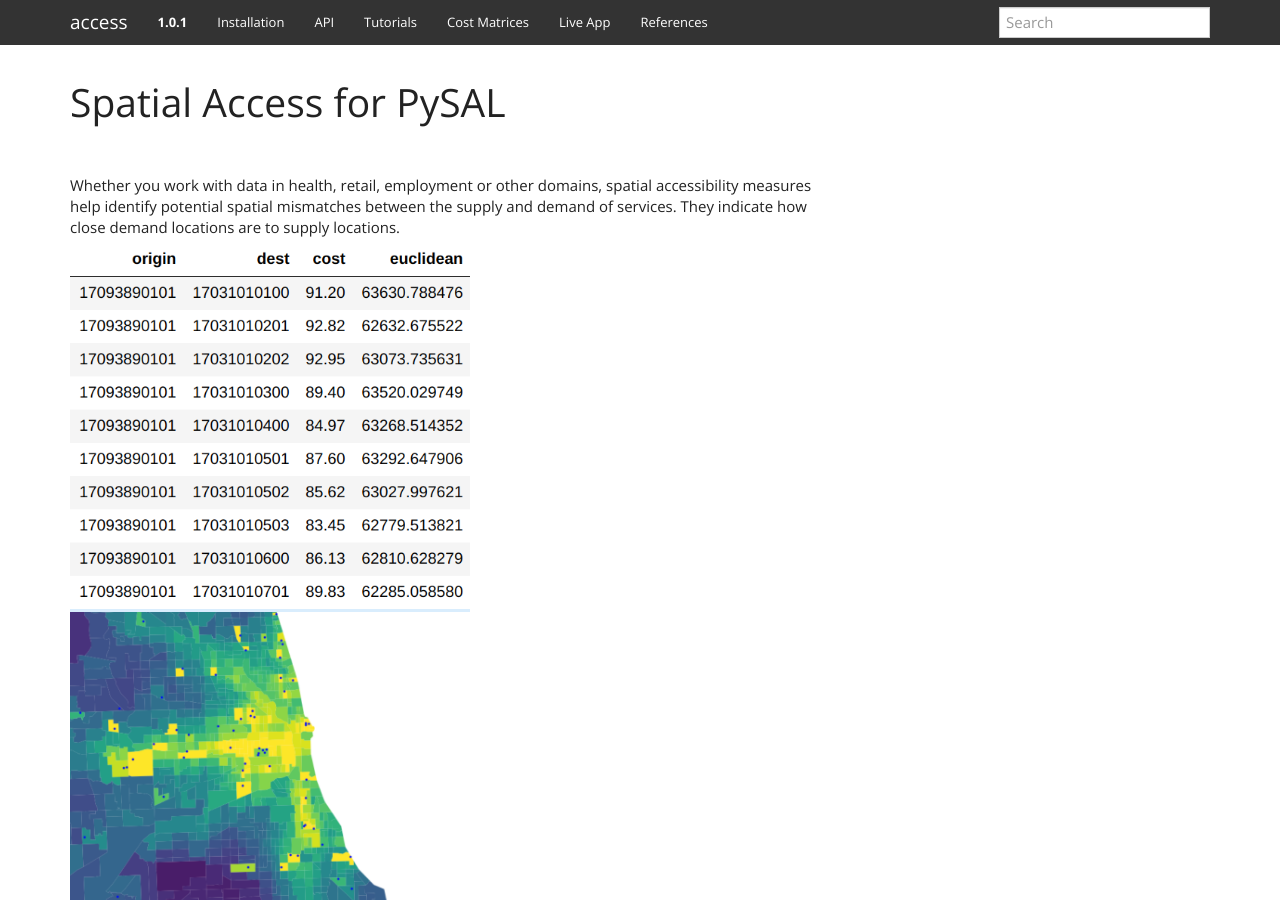
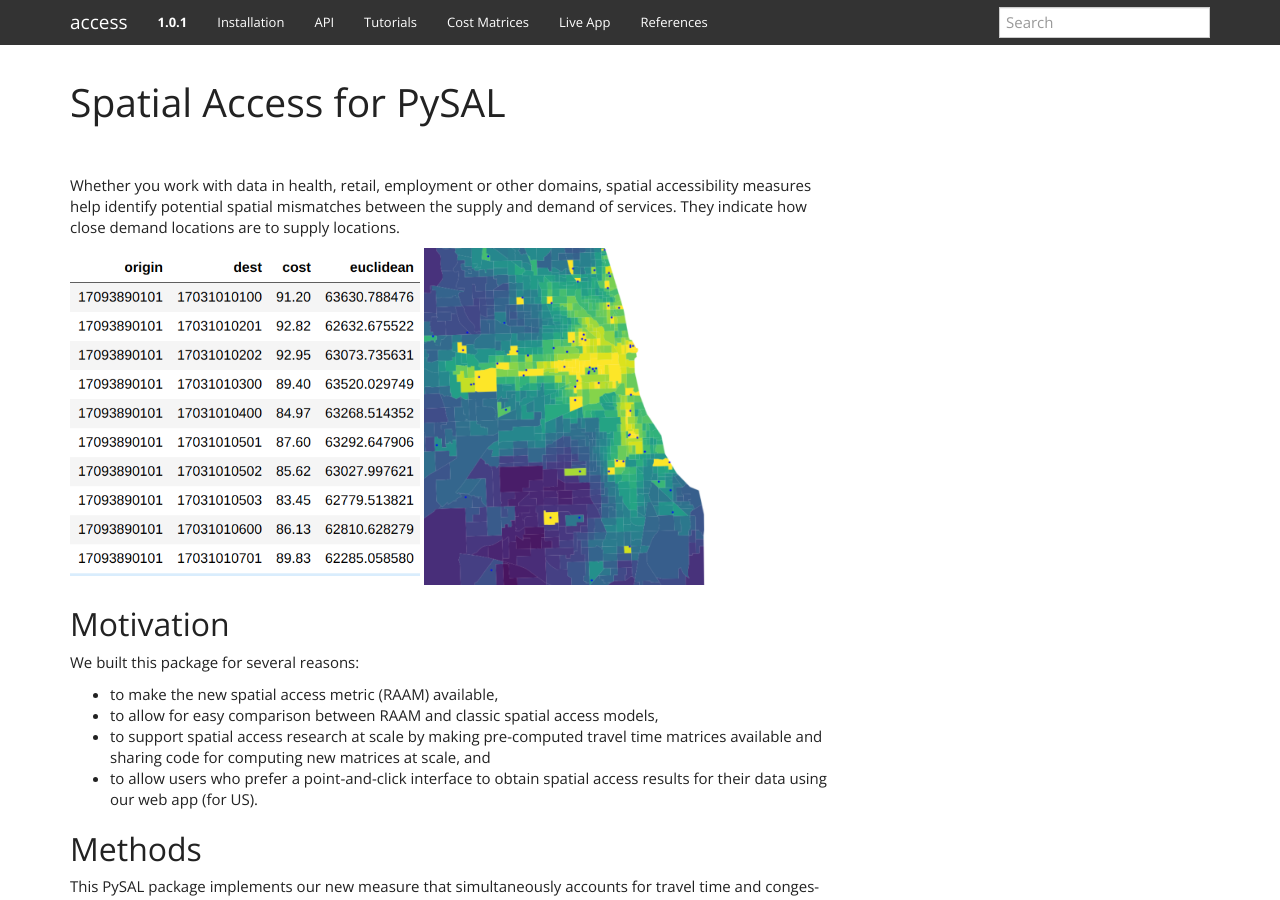
Before and after one commit to pysal/access, a Sphinx documentation site: the page built from docs/index.rst, in a window 1280 px wide and 900 px high. Built offline with Sphinx 7.4.7, drawn with Linux system fonts in a browser that asks for light colours; cross-references to code outside the pages are shown as plain code.

Commit message:
update to index page

```diff
--- a/docs/index.rst
+++ b/docs/index.rst
@@ -10,12 +10,12 @@
 
 
 .. image:: _static/images/euclidean_distance.png
-   :target: http://localhost:8888/notebooks/Projects/access/notebooks/Generating%20and%20Plotting%20a%20Variety%20of%20Access%20Scores-Copy1.ipynb#Add-an-Additional-Distance-Measure---Euclidean-Distance
-   :width: 400px
+   :target: https://nbviewer.jupyter.org/github/JamesSaxon/access/blob/master/notebooks/Generating%20and%20Plotting%20a%20Variety%20of%20Access%20Scores.ipynb#Add-an-Additional-Distance-Measure---Euclidean-Distance
+   :width: 350px
 
 .. image:: _static/images/gravity_model.png
    :target: https://nbviewer.jupyter.org/github/JamesSaxon/access/blob/example_updates/notebooks/How%20to%20Use%20access%20to%20Compute%20Access%20Scores%20to%20Resources%20Given%20XY%20Coordinates%20Joined%20to%20Census%20Tracts.ipynb#Gravity-Model
-   :width: 400px
+   :width: 350px
 
 ^^^^^^^^^^^^^^^^^^^^^^^^^^^
 Motivation
```
